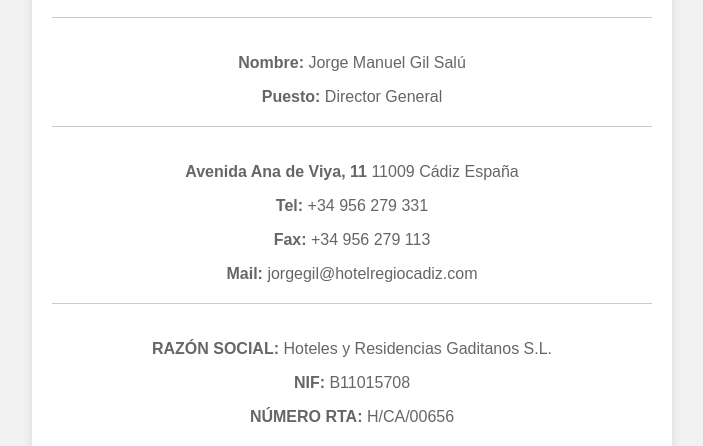
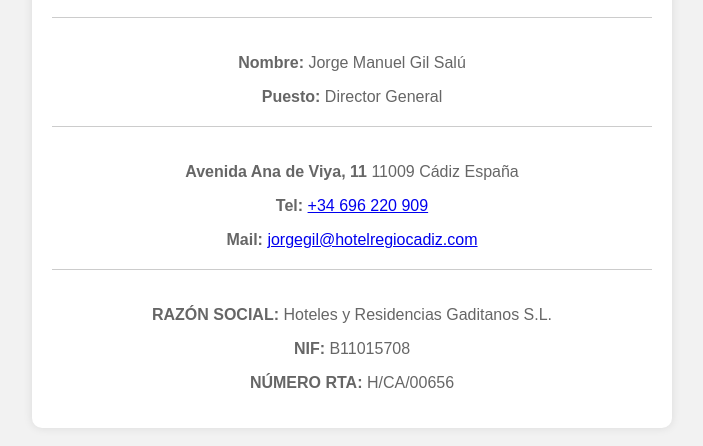
Before and after one commit to VGCif/jmg_hrc, a plain HTML site: page index.html in a window 1280 px wide. Shown: the part 329-775 px from the top of the page, without its empty margins (288-991 px from the left). Drawn offline with Linux system fonts and the light colour scheme.

Commit message:
fixes and cname

```diff
--- a/index.html
+++ b/index.html
@@ -27,9 +27,9 @@
 
   <div class="section-data">
     <p><strong>Avenida Ana de Viya, 11</strong> 11009 Cádiz España</p>
-    <p><strong>Tel:</strong> +34 956 279 331</p>
-    <p><strong>Fax:</strong> +34 956 279 113</p>
-    <p><strong>Mail:</strong> jorgegil@hotelregiocadiz.com</p>
+
+    <strong>Tel: </strong><a href="tel:+34696220909">+34 696 220 909</a>
+    <p><strong>Mail:</strong> <a href="mailto:jorgegil@hotelregiocadiz.com">jorgegil@hotelregiocadiz.com</a></p>
   </div>
 
   <div class="section-divider"></div>
```
Also changed, not shown: 1 other file.
